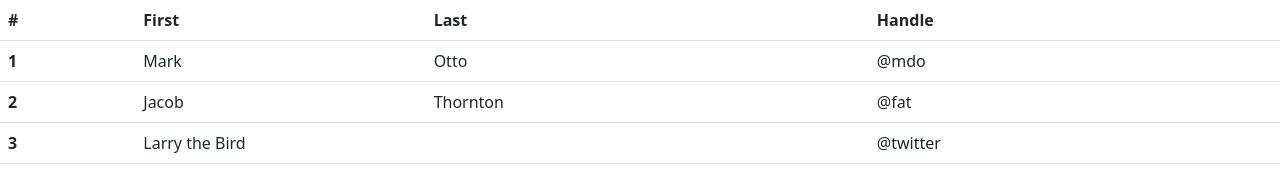
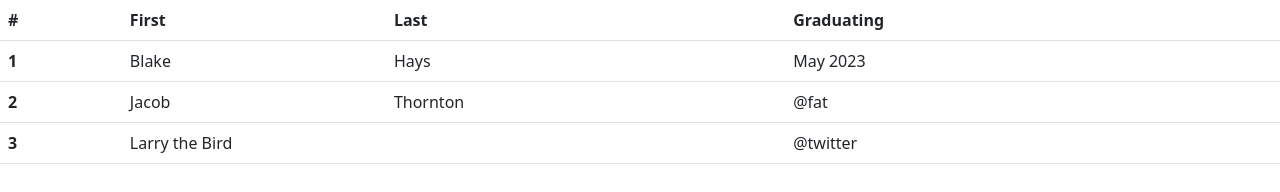
Before and after one commit to blakehays17/homework1, a plain HTML site: page page2.html in a window 1280 px wide. Drawn offline with nearby package versions, Linux system fonts and the light colour scheme.

Commit message:
Update page2.html

```diff
--- a/page2.html
+++ b/page2.html
@@ -13,15 +13,15 @@
       <th scope="col">#</th>
       <th scope="col">First</th>
       <th scope="col">Last</th>
-      <th scope="col">Handle</th>
+      <th scope="col">Graduating</th>
     </tr>
   </thead>
   <tbody>
     <tr>
       <th scope="row">1</th>
-      <td>Mark</td>
-      <td>Otto</td>
-      <td>@mdo</td>
+      <td>Blake</td>
+      <td>Hays</td>
+      <td>May 2023</td>
     </tr>
     <tr>
       <th scope="row">2</th>
```
